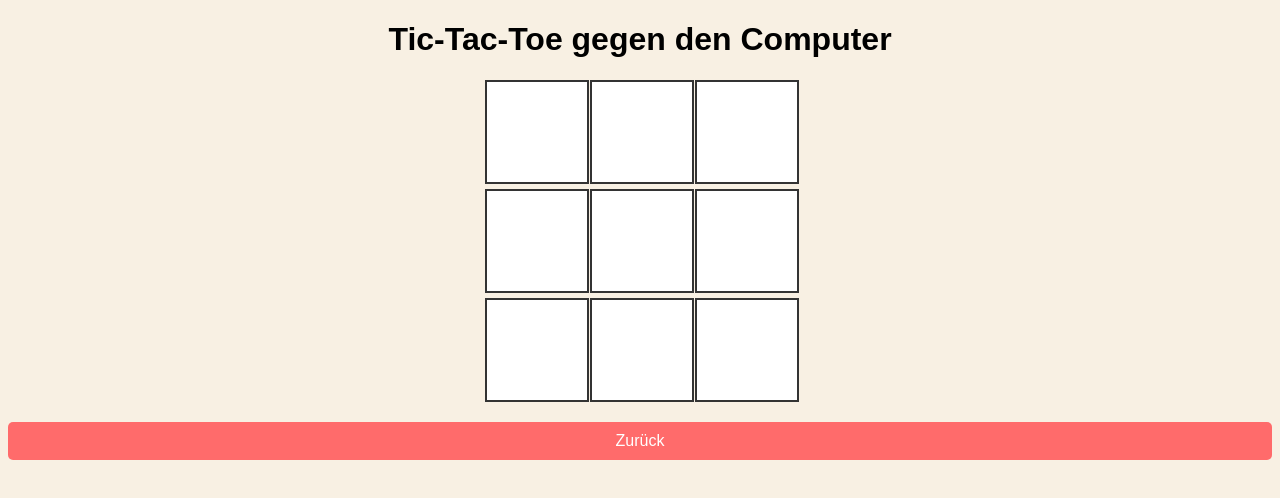
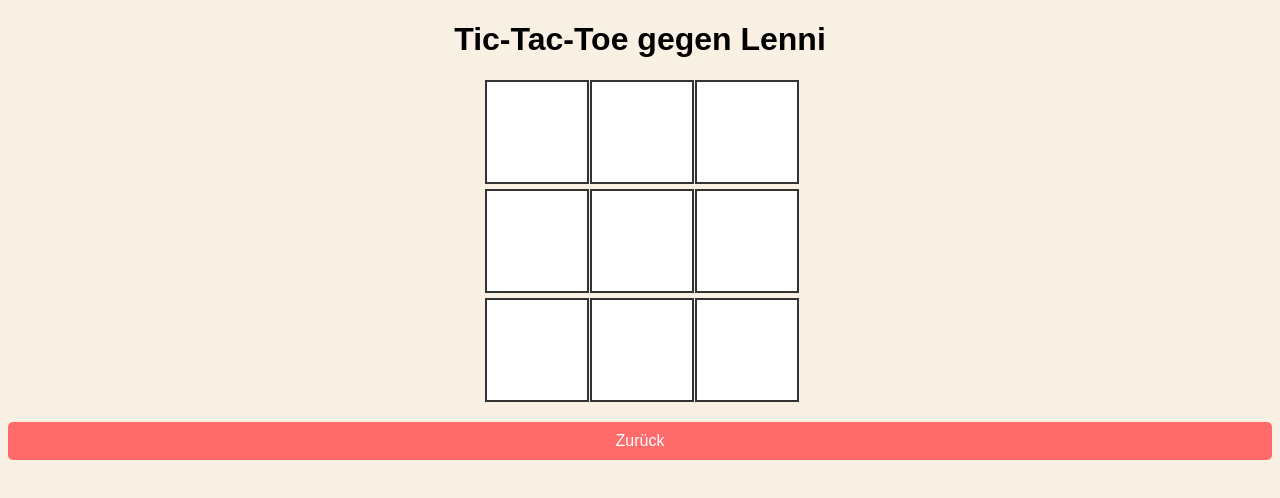
Before and after one commit to Lennartbn/Valentinstagsgeschenk-Mia, a plain HTML site: page tic-tac-toe.html in a window 1280 px wide. Drawn offline with Linux system fonts and the light colour scheme.

Commit message:
Update tic-tac-toe.html

```diff
--- a/tic-tac-toe.html
+++ b/tic-tac-toe.html
@@ -51,7 +51,7 @@
     </style>
 </head>
 <body>
-    <h1>Tic-Tac-Toe gegen den Computer</h1>
+    <h1>Tic-Tac-Toe gegen Lenni</h1>
     <div class="board" id="board">
         <div class="cell" onclick="makeMove(0)"></div>
         <div class="cell" onclick="makeMove(1)"></div>
```
